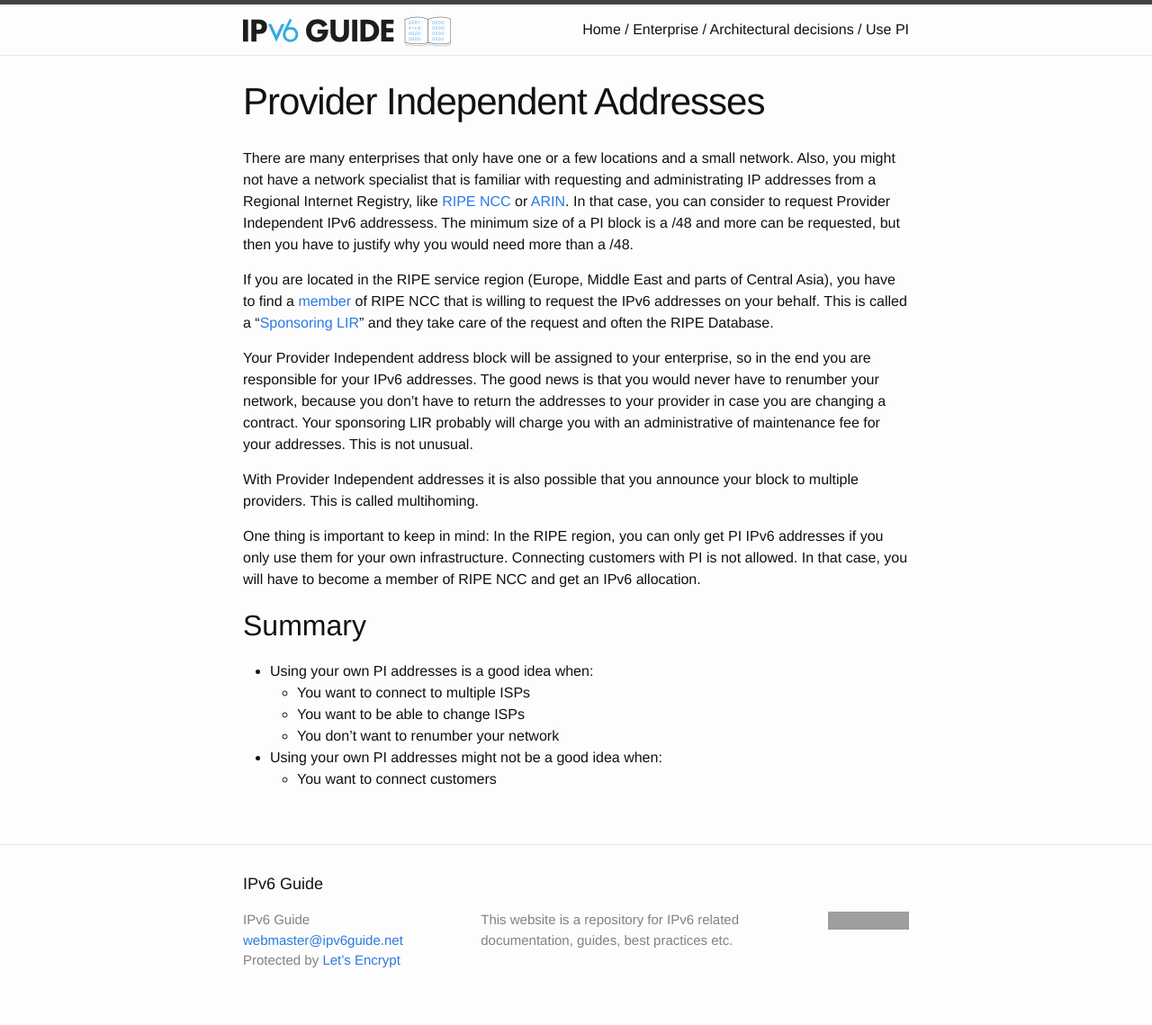
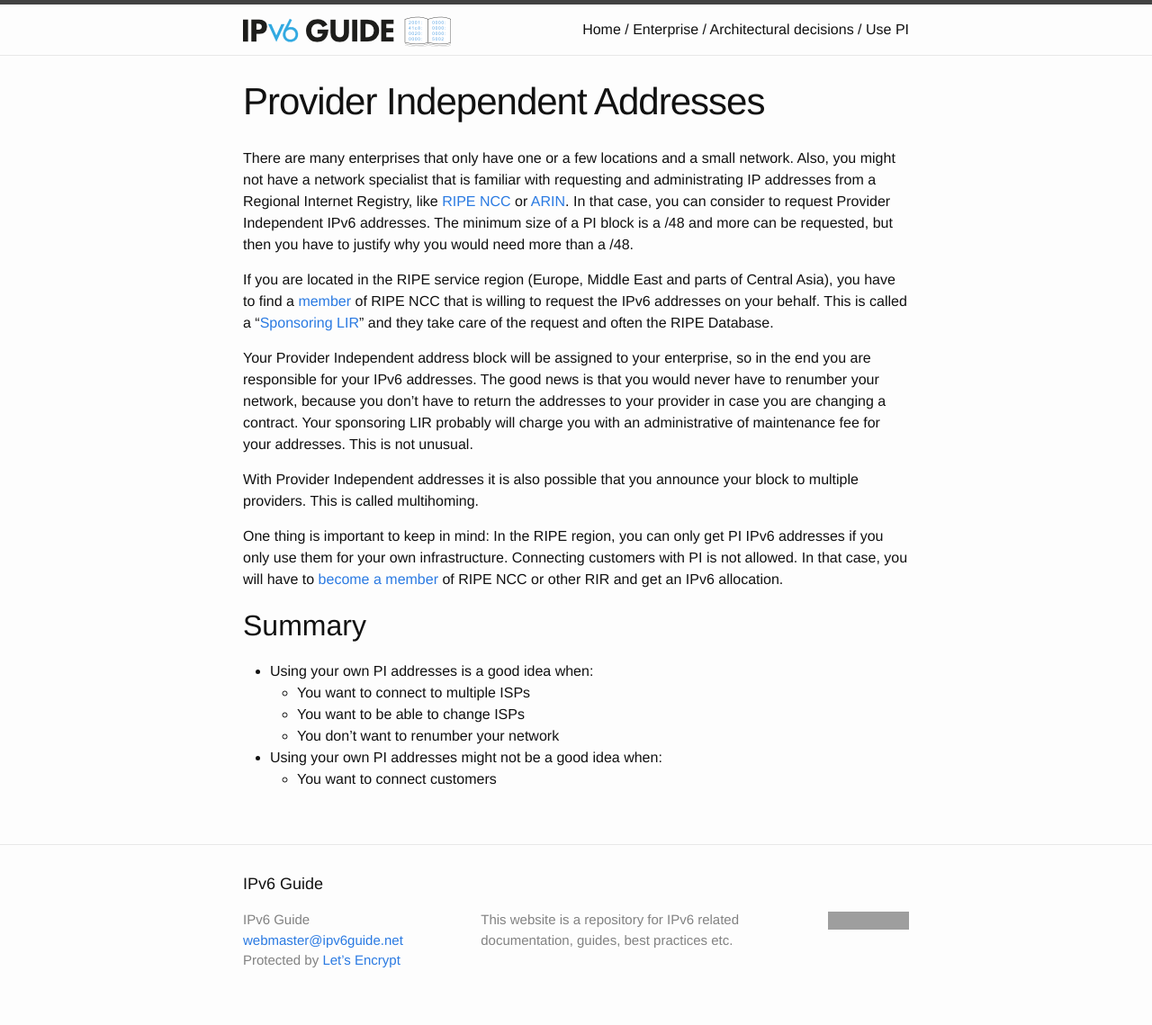
Before and after one commit to ipv6guide/ipv6guide.github.io, a Jekyll site: the page built from enterprise/architectural_decisions/use_PI.md, in a window 1280 px wide. Shown: the whole page at 90% size. Built offline with Jekyll 4.4.1, drawn with Linux system fonts in a browser that asks for light colours; grey boxes are pictures that could not be loaded.

```diff
--- a/enterprise/architectural_decisions/use_PI.md
+++ b/enterprise/architectural_decisions/use_PI.md
@@ -2,23 +2,38 @@
 title: Provider Independent Addresses
 ---
 
-There are many enterprises that only have one or a few locations and a small network.
-Also, you might not have a network specialist that is familiar with requesting and administrating
-IP addresses from a Regional Internet Registry, like [RIPE NCC](https://www.ripe.net/) or [ARIN](https://www.arin.net/).
-In that case, you can consider to request Provider Independent IPv6 addressess.
-The minimum size of a PI block is a /48 and more can be requested, but then you have to justify why you would need more than a /48.
+There are many enterprises that only have one or a few locations and a small
+network. Also, you might not have a network specialist that is familiar
+with requesting and administrating IP addresses from a Regional Internet
+Registry, like [RIPE NCC](https://www.ripe.net/) or
+[ARIN](https://www.arin.net/). In that case, you can consider to request
+Provider Independent IPv6 addresses. The minimum size of a PI block is a
+/48 and more can be requested, but then you have to justify why you would
+need more than a /48.
 
-If you are located in the RIPE service region (Europe, Middle East and parts of Central Asia), you have to find a [member](https://www.ripe.net/participate/member-support/info/list-of-members)
-of RIPE NCC that is willing to request the IPv6 addresses on your behalf. This is called a "[Sponsoring LIR](https://www.ripe.net/manage-ips-and-asns/resource-management/faq/independent-resources/phase-three/what-is-a-sponsoring-lir)" and they take care
-of the request and often the RIPE Database.
+If you are located in the RIPE service region (Europe, Middle East and parts
+of Central Asia), you have to find a
+[member](https://www.ripe.net/participate/member-support/info/list-of-members)
+of RIPE NCC that is willing to request the IPv6 addresses on your behalf.
+This is called a "[Sponsoring
+LIR](https://www.ripe.net/manage-ips-and-asns/resource-management/faq/independent-resources/phase-three/what-is-a-sponsoring-lir)"
+and they take care of the request and often the RIPE Database.
 
-Your Provider Independent address block will be assigned to your enterprise, so in the end you are responsible for your IPv6 addresses.
-The good news is that you would never have to renumber your network, because you don't have to return the addresses to your provider in case you are changing a contract.
-Your sponsoring LIR probably will charge you with an administrative of maintenance fee for your addresses. This is not unusual.
+Your Provider Independent address block will be assigned to your enterprise,
+so in the end you are responsible for your IPv6 addresses. The good news is
+that you would never have to renumber your network, because you don't have
+to return the addresses to your provider in case you are changing a
+contract. Your sponsoring LIR probably will charge you with an
+administrative of maintenance fee for your addresses. This is not unusual.
 
-With Provider Independent addresses it is also possible that you announce your block to multiple providers. This is called multihoming.
+With Provider Independent addresses it is also possible that you announce
+your block to multiple providers. This is called multihoming.
 
-One thing is important to keep in mind: In the RIPE region, you can only get PI IPv6 addresses if you only use them for your own infrastructure. Connecting customers with PI is not allowed. In that case, you will have to become a member of RIPE NCC and get an IPv6 allocation.
+One thing is important to keep in mind: In the RIPE region, you can only get
+PI IPv6 addresses if you only use them for your own infrastructure.
+Connecting customers with PI is not allowed. In that case, you will have to
+[become a member](../become_LIR) of RIPE NCC or other RIR and get an IPv6
+allocation.
 
 Summary
 -------
```
Also changed, not shown: enterprise/architectural_decisions/discuss_PI_PA_LIR.md (+11 -10 lines), enterprise/architectural_decisions/routability.md (added, +49 -0 lines), enterprise/architectural_decisions/use_PA.md (+2 -0 lines).
